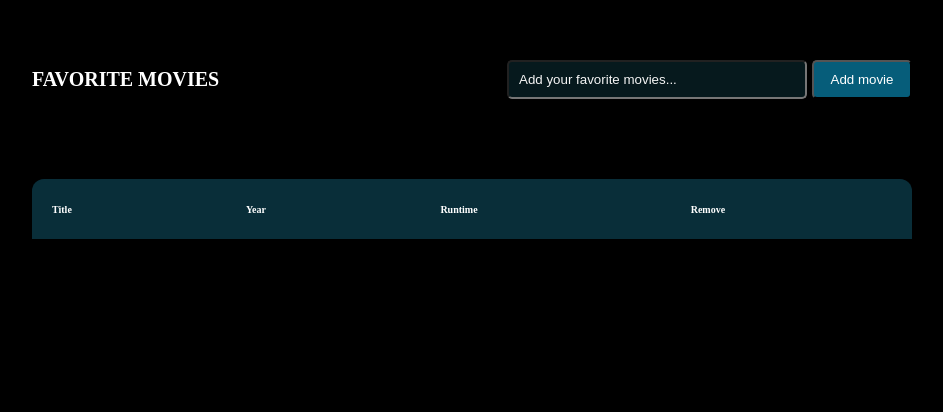
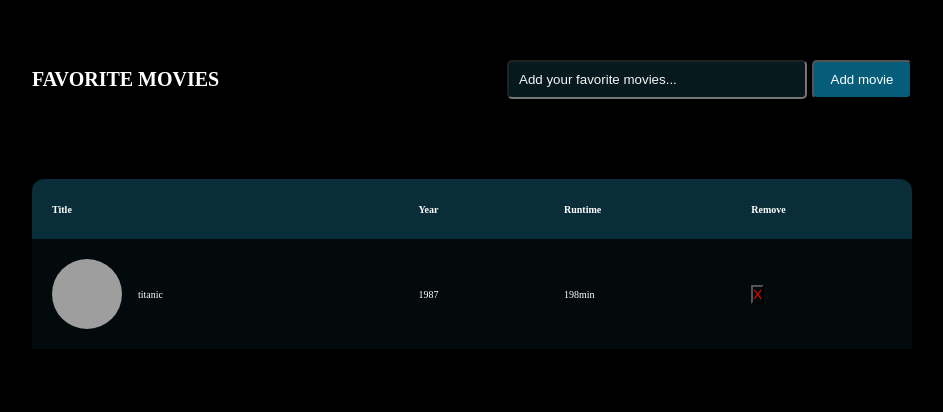
Before and after one commit to Italovini223/Favorite_movies, a plain HTML site: page index.html in a window 1280 px wide. Shown: the whole page, without its empty margins (168-1111 px from the left). Drawn offline with Linux system fonts and the light colour scheme; grey boxes are pictures that could not be loaded.

Commit message:
add a function that returns html

```diff
--- a/index.html
+++ b/index.html
@@ -30,17 +30,7 @@
       </thead>
       <tbody>
         <tr>
-          <td class="MovieName">
-            <img src="https://m.media-amazon.com/images/M/MV5BMDdmZGU3NDQtY2E5My00ZTliLWIzOTUtMTY4ZGI1YjdiNjk3XkEyXkFqcGdeQXVyNTA4NzY1MzY@._V1_SX300.jpg%22" alt="poster do titanic">
-            <a href="">
-              <p>Titanic</p>
-            </a>
-          </td>
-          <td class="year">1987</td>
-          <td class="Runtime">198min</td>
-          <td class="remove">
-            <button>X</button>
-          </td>
+
         </tr>
 
       </tbody>
--- a/js/favoriteMovies.js
+++ b/js/favoriteMovies.js
@@ -1,6 +1,20 @@
 export  class favorite {
   constructor(router) {
     this.router = document.querySelector(router);
+    this.add()
+  }
+
+  add() {
+    const dataBase = [
+      {
+        Title: "titanic",
+        Year: "1980",
+        Runtime: "115min",
+        Poster: "https://m.media-amazon.com/images/M/MV5BNTQyZGI0NDgtYTM0ZC00NTdkLTk2OTItYTgwYmYwNjZlNDRlXkEyXkFqcGdeQXVyMTY5Nzc4MDY@._V1_SX300.jpg"
+      }
+    ]
+
+    this.dataBase = dataBase
   }
 }
 
@@ -13,6 +27,37 @@ export class favoritesView extends favorite {
 
   update() {
     this.removeAllTr()
+
+    this.dataBase.forEach(movie => {
+      const tr = this.createTr()
+
+      tr.querySelector(".MovieName img").src = movie.Poster
+      tr.querySelector(".MovieName a").href = `https://www.adorocinema.com/pesquisar/?q=${movie.Title}`
+     tr.querySelector(".MovieName p").textContent = movie.Title
+
+
+      this.tbody.append(tr)
+    })
+  }
+
+  createTr() {
+    const tr = document.createElement("tr")
+
+    tr.innerHTML = `
+        <td class="MovieName">
+        <img src="https://m.media-amazon.com/images/M/MV5BMDdmZGU3NDQtY2E5My00ZTliLWIzOTUtMTY4ZGI1YjdiNjk3XkEyXkFqcGdeQXVyNTA4NzY1MzY@._V1_SX300.jpg%22" alt="poster do titanic">
+        <a href="">
+          <p>Titanic</p>
+        </a>
+      </td>
+      <td class="year">1987</td>
+      <td class="Runtime">198min</td>
+      <td class="remove">
+        <button>X</button>
+      </td>
+    `
+
+    return tr
   }
 
   removeAllTr(){
```
